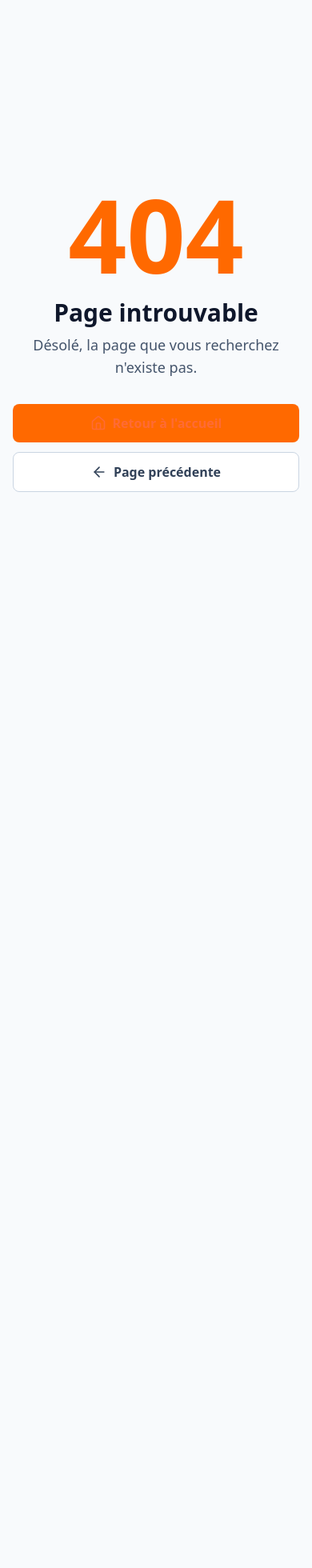
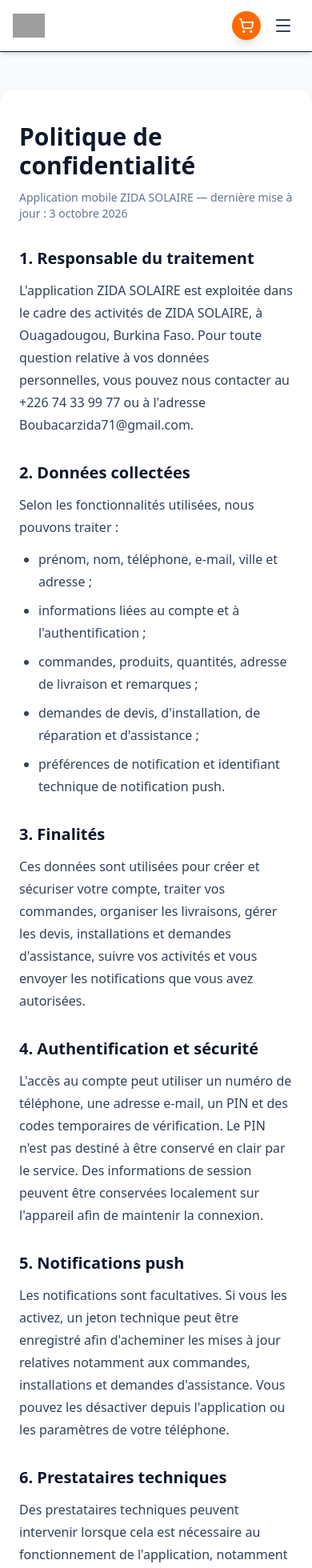
Before and after one commit to SouliMathieu/Site-de-l-entreprise-Zida-Solaire-Au-BurKina, a Next.js app: page /politique-de-confidentialite in a window 390 px wide. Before the commit this address had no page. Shown: the top 1960 px of the page at 80% size. Before the commit the page ends 844 px from the top, so only its background shows below. Built offline with nearby package versions, Linux system fonts and the light colour scheme; grey boxes are pictures that could not be loaded.

Commit message:
feat(privacy): publish mobile privacy policy

```diff
--- /dev/null
+++ b/app/politique-de-confidentialite/page.tsx
@@ -0,0 +1,154 @@
+import type { Metadata } from "next";
+import { Header } from "@/components/layout/Header";
+import { Footer } from "@/components/layout/Footer";
+
+export const metadata: Metadata = {
+  title: "Politique de confidentialité | ZIDA SOLAIRE",
+  description:
+    "Politique de confidentialité de l'application mobile ZIDA SOLAIRE.",
+};
+
+export default function PrivacyPolicyPage() {
+  return (
+    <>
+      <Header />
+      <main className="bg-slate-50 py-12 sm:py-16">
+        <article className="mx-auto max-w-4xl rounded-2xl bg-white px-6 py-10 shadow-sm sm:px-10">
+          <h1 className="text-3xl font-bold text-slate-900 sm:text-4xl">
+            Politique de confidentialité
+          </h1>
+          <p className="mt-3 text-sm text-slate-500">
+            Application mobile ZIDA SOLAIRE — dernière mise à jour : 3 octobre 2026
+          </p>
+
+          <div className="mt-8 space-y-8 text-slate-700">
+            <section>
+              <h2 className="text-xl font-semibold text-slate-900">1. Responsable du traitement</h2>
+              <p className="mt-3 leading-7">
+                L'application ZIDA SOLAIRE est exploitée dans le cadre des activités de ZIDA SOLAIRE,
+                à Ouagadougou, Burkina Faso. Pour toute question relative à vos données personnelles,
+                vous pouvez nous contacter au +226 74 33 99 77 ou à l'adresse
+                Boubacarzida71@gmail.com.
+              </p>
+            </section>
+
+            <section>
+              <h2 className="text-xl font-semibold text-slate-900">2. Données collectées</h2>
+              <p className="mt-3 leading-7">Selon les fonctionnalités utilisées, nous pouvons traiter :</p>
+              <ul className="mt-3 list-disc space-y-2 pl-6 leading-7">
+                <li>prénom, nom, téléphone, e-mail, ville et adresse ;</li>
+                <li>informations liées au compte et à l'authentification ;</li>
+                <li>commandes, produits, quantités, adresse de livraison et remarques ;</li>
+                <li>demandes de devis, d'installation, de réparation et d'assistance ;</li>
+                <li>préférences de notification et identifiant technique de notification push.</li>
+              </ul>
+            </section>
+
+            <section>
+              <h2 className="text-xl font-semibold text-slate-900">3. Finalités</h2>
+              <p className="mt-3 leading-7">
+                Ces données sont utilisées pour créer et sécuriser votre compte, traiter vos commandes,
+                organiser les livraisons, gérer les devis, installations et demandes d'assistance,
+                suivre vos activités et vous envoyer les notifications que vous avez autorisées.
+              </p>
+            </section>
+
+            <section>
+              <h2 className="text-xl font-semibold text-slate-900">4. Authentification et sécurité</h2>
+              <p className="mt-3 leading-7">
+                L'accès au compte peut utiliser un numéro de téléphone, une adresse e-mail, un PIN et des
+                codes temporaires de vérification. Le PIN n'est pas destiné à être conservé en clair par
+                le service. Des informations de session peuvent être conservées localement sur l'appareil
+                afin de maintenir la connexion.
+              </p>
+            </section>
+
+            <section>
+              <h2 className="text-xl font-semibold text-slate-900">5. Notifications push</h2>
+              <p className="mt-3 leading-7">
+                Les notifications sont facultatives. Si vous les activez, un jeton technique peut être
+                enregistré afin d'acheminer les mises à jour relatives notamment aux commandes,
+                installations et demandes d'assistance. Vous pouvez les désactiver depuis l'application
+                ou les paramètres de votre téléphone.
+              </p>
+            </section>
+
+            <section>
+              <h2 className="text-xl font-semibold text-slate-900">6. Prestataires techniques</h2>
+              <p className="mt-3 leading-7">
+                Des prestataires techniques peuvent intervenir lorsque cela est nécessaire au fonctionnement
+                de l'application, notamment pour l'hébergement, l'envoi d'e-mails de vérification et
+                l'acheminement des notifications. Ils ne doivent traiter que les informations nécessaires
+                au service concerné.
+              </p>
+            </section>
+
+            <section>
+              <h2 className="text-xl font-semibold text-slate-900">7. Publicité</h2>
+              <p className="mt-3 leading-7">
+                La version actuelle de l'application ZIDA SOLAIRE n'intègre pas de système publicitaire
+                destiné à afficher des annonces personnalisées. Cette politique sera mise à jour si cela
+                change ultérieurement.
+              </p>
+            </section>
+
+            <section>
+              <h2 className="text-xl font-semibold text-slate-900">8. Conservation</h2>
+              <p className="mt-3 leading-7">
+                Les données sont conservées pendant la durée nécessaire à la fourniture des services et au
+                respect des obligations applicables. Lors d'une suppression de compte, les données
+                personnelles sont supprimées ou anonymisées. Certaines informations strictement nécessaires
+                à des obligations commerciales, comptables, légales, de sécurité ou de gestion de litige
+                peuvent être conservées sous une forme limitée ou anonymisée.
+              </p>
+            </section>
+
+            <section>
+              <h2 className="text-xl font-semibold text-slate-900">9. Suppression du compte</h2>
+              <p className="mt-3 leading-7">
+                Un utilisateur connecté peut supprimer son compte directement dans l'application depuis
+                Profil, puis « Supprimer mon compte ». Une demande peut également être initiée depuis notre
+                page publique dédiée.
+              </p>
+              <a
+                href="/suppression-compte"
+                className="mt-4 inline-flex rounded-lg bg-orange-500 px-5 py-3 font-semibold text-white hover:bg-orange-600"
+              >
+                Accéder à la page de suppression du compte
+              </a>
+            </section>
+
+            <section>
+              <h2 className="text-xl font-semibold text-slate-900">10. Vos droits</h2>
+              <p className="mt-3 leading-7">
+                Vous pouvez demander l'accès, la correction ou la suppression de vos données personnelles,
+                ainsi que des informations sur leur utilisation, en nous contactant à
+                Boubacarzida71@gmail.com.
+              </p>
+            </section>
+
+            <section>
+              <h2 className="text-xl font-semibold text-slate-900">11. Enfants</h2>
+              <p className="mt-3 leading-7">
+                L'application est destinée aux personnes recherchant des produits et services énergétiques
+                et n'est pas conçue spécifiquement pour collecter volontairement les données personnelles
+                d'enfants.
+              </p>
+            </section>
+
+            <section>
+              <h2 className="text-xl font-semibold text-slate-900">12. Contact</h2>
+              <div className="mt-3 leading-7">
+                <p>ZIDA SOLAIRE — Ouagadougou, Burkina Faso</p>
+                <p>Téléphone : +226 74 33 99 77</p>
+                <p>E-mail : Boubacarzida71@gmail.com</p>
+                <p>Site : https://zidasolaire.it.com/</p>
+              </div>
+            </section>
+          </div>
+        </article>
+      </main>
+      <Footer />
+    </>
+  );
+}
```
